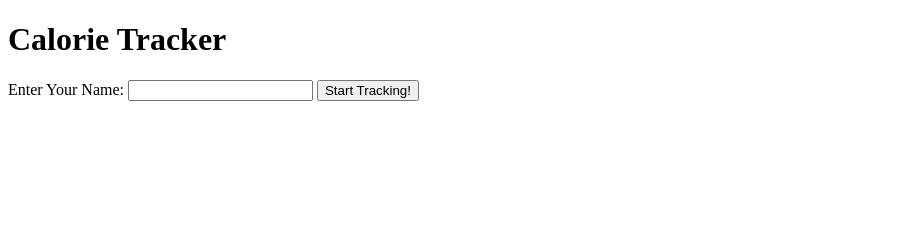
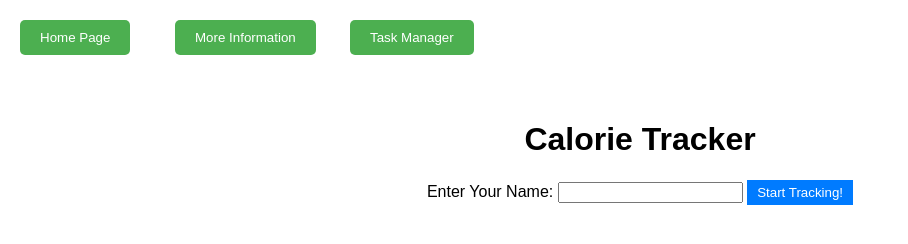
Before and after one commit to kaeskiio/YoungScholars, a plain HTML site: page calorie.html in a window 1280 px wide. Shown: the whole page, without its empty margins (0-908 px from the left). Drawn offline with Linux system fonts and the light colour scheme.

Commit message:
Complete the Home Page, Info page, calorie tracker, and task manager

```diff
--- a/calorie.html
+++ b/calorie.html
@@ -4,9 +4,15 @@
     <meta charset="UTF-8">
     <meta name="viewport" content="width=device-width, initial-scale=1.0">
     <title>Calorie Tracker</title>
-    <link rel="stylesheet" href="styles.css">
+    <link rel="stylesheet" href="caloriestyle.css">
 </head>
 <body>
+    <!-- Button element -->
+    <button class="home-button" id="home-button">Home Page</button>
+    <!-- Button element -->
+    <button class="info-button" id="info-button">More Information</button>
+    <!-- Button element -->
+    <button class="task-button" id="task-button">Task Manager</button>
     <div class="container">
         <h1>Calorie Tracker</h1>
         <div id="startSection">
--- a/caloriescript.js
+++ b/caloriescript.js
@@ -1,3 +1,27 @@
+// Function to redirect to a new page
+function redirectToNewPage() {
+    window.location.href = 'index.html'; // Change 'newpage.html' to the desired URL
+}
+
+    // Add event listener to the button
+    document.getElementById('home-button').addEventListener('click', redirectToNewPage);
+
+
+function taskMangerPage(){
+    window.location.href = 'info.html'; // Change 'newpage.html' to the desired URL
+}
+
+document.getElementById("info-button").addEventListener('click', taskMangerPage);
+
+function caloriePage(){
+    window.location.href = 'tasks.html'; // Change 'newpage.html' to the desired URL
+}
+
+document.getElementById("task-button").addEventListener('click', caloriePage);
+
+
+
+
 // Define Info class to store user information
 class Info {
     constructor() {
--- a/caloriestyle.css
+++ b/caloriestyle.css
@@ -1,9 +1,46 @@
+/* Style for the button */
+.home-button {
+    position: fixed; /* Position the button relative to the viewport */
+    top: 20px; /* Distance from the top edge of the viewport */
+    left: 20px; /* Distance from the left edge of the viewport */
+    background-color: #4CAF50; /* Green background */
+    color: white; /* White text */
+    padding: 10px 20px; /* Padding */
+    border: none; /* No border */
+    cursor: pointer; /* Cursor style */
+    border-radius: 5px; /* Rounded corners */
+}
+
+.info-button{
+    position: fixed; /* Position the button relative to the viewport */
+    top: 20px; /* Distance from the top edge of the viewport */
+    left: 175px; /* Distance from the left edge of the viewport */
+    background-color: #4CAF50; /* Green background */
+    color: white; /* White text */
+    padding: 10px 20px; /* Padding */
+    border: none; /* No border */
+    cursor: pointer; /* Cursor style */
+    border-radius: 5px; /* Rounded corners */
+}
+.task-button{
+    position: fixed; /* Position the button relative to the viewport */
+    top: 20px; /* Distance from the top edge of the viewport */
+    left: 350px; /* Distance from the left edge of the viewport */
+    background-color: #4CAF50; /* Green background */
+    color: white; /* White text */
+    padding: 10px 20px; /* Padding */
+    border: none; /* No border */
+    cursor: pointer; /* Cursor style */
+    border-radius: 5px; /* Rounded corners */
+}
+
+
 body {
     font-family: Arial, sans-serif;
 }
 
 .container {
-
+    text-align:center;
     max-width: 600px;
     margin: 20px auto;
     padding: 0 20px;
--- a/infoscript.js
+++ b/infoscript.js
@@ -13,3 +13,9 @@ function taskPage() {
 
 // Add event listener to the button
 document.getElementById('side-button').addEventListener('click', taskPage);
+
+function caloriePage(){
+    window.location.href = 'calorie.html'; // Change 'newpage.html' to the desired URL
+}
+
+document.getElementById("calorie-button").addEventListener('click', caloriePage);
--- a/tasksscript.js
+++ b/tasksscript.js
@@ -13,6 +13,11 @@ function taskMangerPage(){
 
 document.getElementById("taskButton").addEventListener('click', taskMangerPage);
 
+function caloriePage(){
+    window.location.href = 'calorie.html'; // Change 'newpage.html' to the desired URL
+}
+
+document.getElementById("calorie-button").addEventListener('click', caloriePage);
 
 // Add a new task.
 let taskInput = document.getElementById("new-task");
--- a/tasksstyle.css
+++ b/tasksstyle.css
@@ -14,7 +14,7 @@
 .side-button{
     position: fixed; /* Position the button relative to the viewport */
     top: 20px; /* Distance from the top edge of the viewport */
-    left: 200px; /* Distance from the left edge of the viewport */
+    left: 175px; /* Distance from the left edge of the viewport */
     background-color: #4CAF50; /* Green background */
     color: white; /* White text */
     padding: 10px 20px; /* Padding */
@@ -23,6 +23,17 @@
     border-radius: 5px; /* Rounded corners */
 }
 
+.calorie-button{
+    position: fixed; /* Position the button relative to the viewport */
+    top: 20px; /* Distance from the top edge of the viewport */
+    left: 350px; /* Distance from the left edge of the viewport */
+    background-color: #4CAF50; /* Green background */
+    color: white; /* White text */
+    padding: 10px 20px; /* Padding */
+    border: none; /* No border */
+    cursor: pointer; /* Cursor style */
+    border-radius: 5px; /* Rounded corners */
+}
 /* Basic Stye */
 body {
 	background: #ecf0f1;
@@ -60,8 +71,8 @@ button {
 	background: none;
 	border: 0;
 	color: #888;
-	font-size: 15px;
-	width: 100px;
+	font-size: 14px;
+
 	margin: 10px 0 0;
 	font-family: Lato, sans-serif;
 	cursor: pointer;
```
Also changed, not shown: info.html (+2 -0 lines), infostyle.css (+13 -1 lines), tasks.html (+2 -0 lines).
